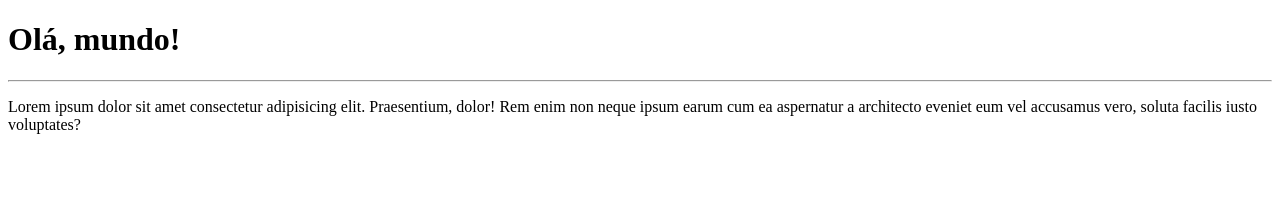
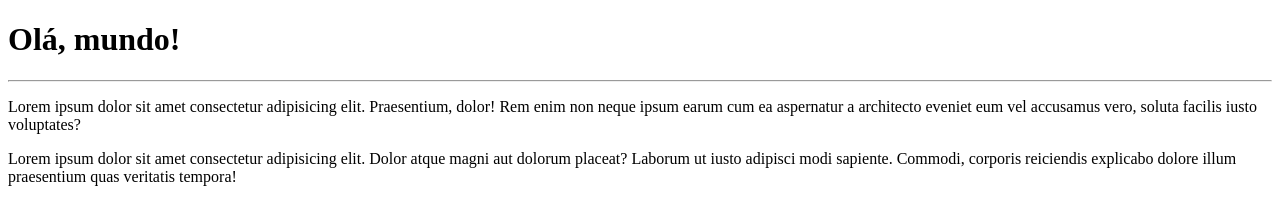
Before and after one commit to arthur-carmo/Ola-Mundo, a plain HTML site: page site-exemplo/index.html in a window 1280 px wide. Drawn offline with Linux system fonts and the light colour scheme.

Commit message:
adicionei um paragrafo

```diff
--- a/site-exemplo/index.html
+++ b/site-exemplo/index.html
@@ -10,5 +10,6 @@
     <h1>Olá, mundo!</h1>
     <hr>
     <p>Lorem ipsum dolor sit amet consectetur adipisicing elit. Praesentium, dolor! Rem enim non neque ipsum earum cum ea aspernatur a architecto eveniet eum vel accusamus vero, soluta facilis iusto voluptates?</p>
+    <p>Lorem ipsum dolor sit amet consectetur adipisicing elit. Dolor atque magni aut dolorum placeat? Laborum ut iusto adipisci modi sapiente. Commodi, corporis reiciendis explicabo dolore illum praesentium quas veritatis tempora!</p>
 </body>
 </html>
```
